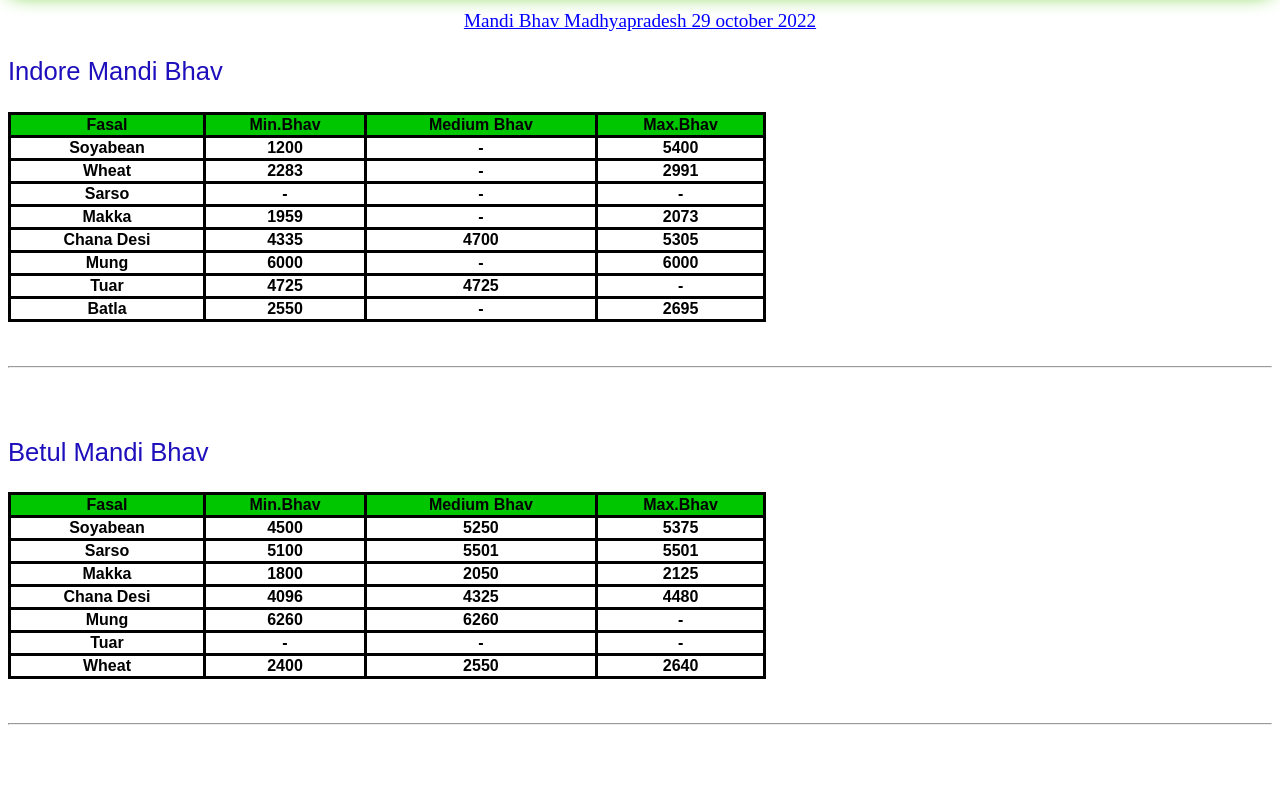
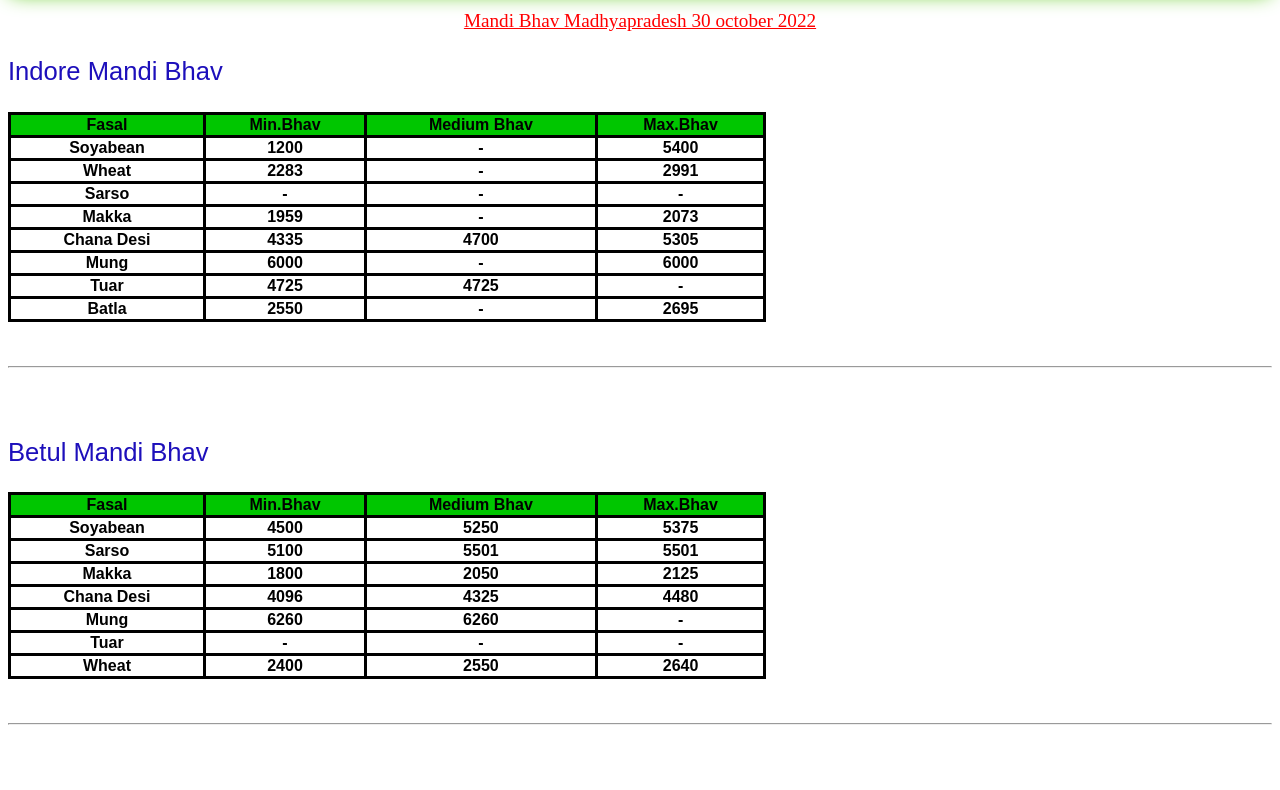
Before and after one commit to aswansoner/kisansewa, a plain HTML site: page index.html in a window 1280 px wide. Shown: the part 205-995 px from the top of the page. Drawn offline with Linux system fonts and the light colour scheme.

Commit message:
Update index.html

```diff
--- a/index.html
+++ b/index.html
@@ -29,10 +29,10 @@
 <body>
     <img src="https://encrypted-tbn0.gstatic.com/images?q=tbn:ANd9GcTe_bE6Flb2qwRKJGGGIsTpwUOmN1LzGNHTnQ&usqp=CAU" alt="jaikisan" height="70px" width="70px"> <h2 style="color: rgb(26, 187, 15);"> JAI JAVAN , JAI KISAN</h2>
     <h1>      AAJ KE MANDI BHAV     </h1>
-    <p style=" color: blue;
+    <p style=" color: red;
     text-align: center;
     text-decoration: underline;
-    font-size: 120%;">Mandi Bhav Madhyapradesh 29 october 2022</p>
+    font-size: 120%;">Mandi Bhav Madhyapradesh 30 october 2022</p>
     <p style="color: rgb(29, 15, 187); font-size: 160%; font-size: bold; font-family: arial; text-transform: capitalize;"> Indore Mandi bhav</p>
     <table style="text-transform: capitalize;">
         <tr style="background-color: rgb(0, 198, 0);">
```
